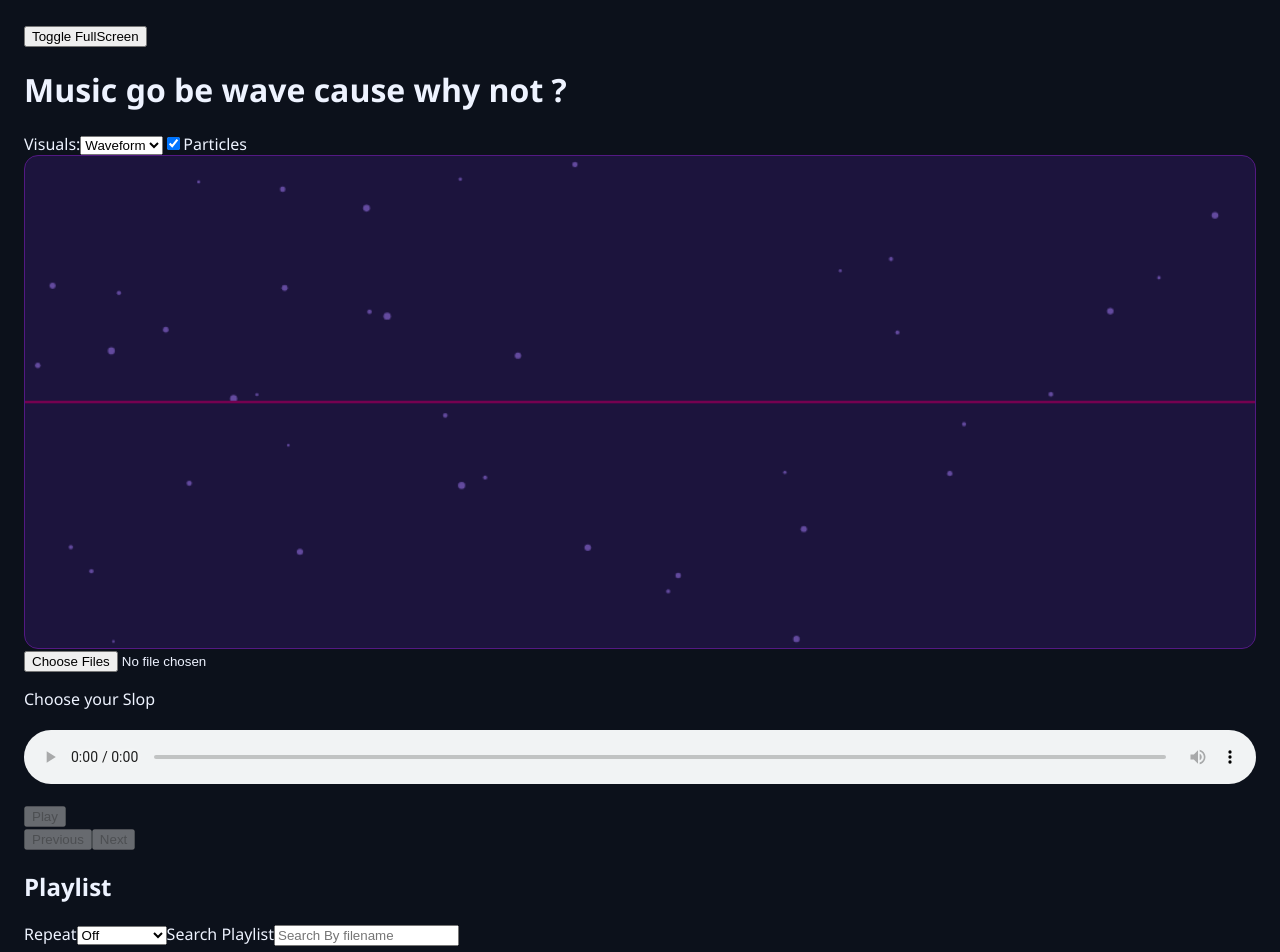
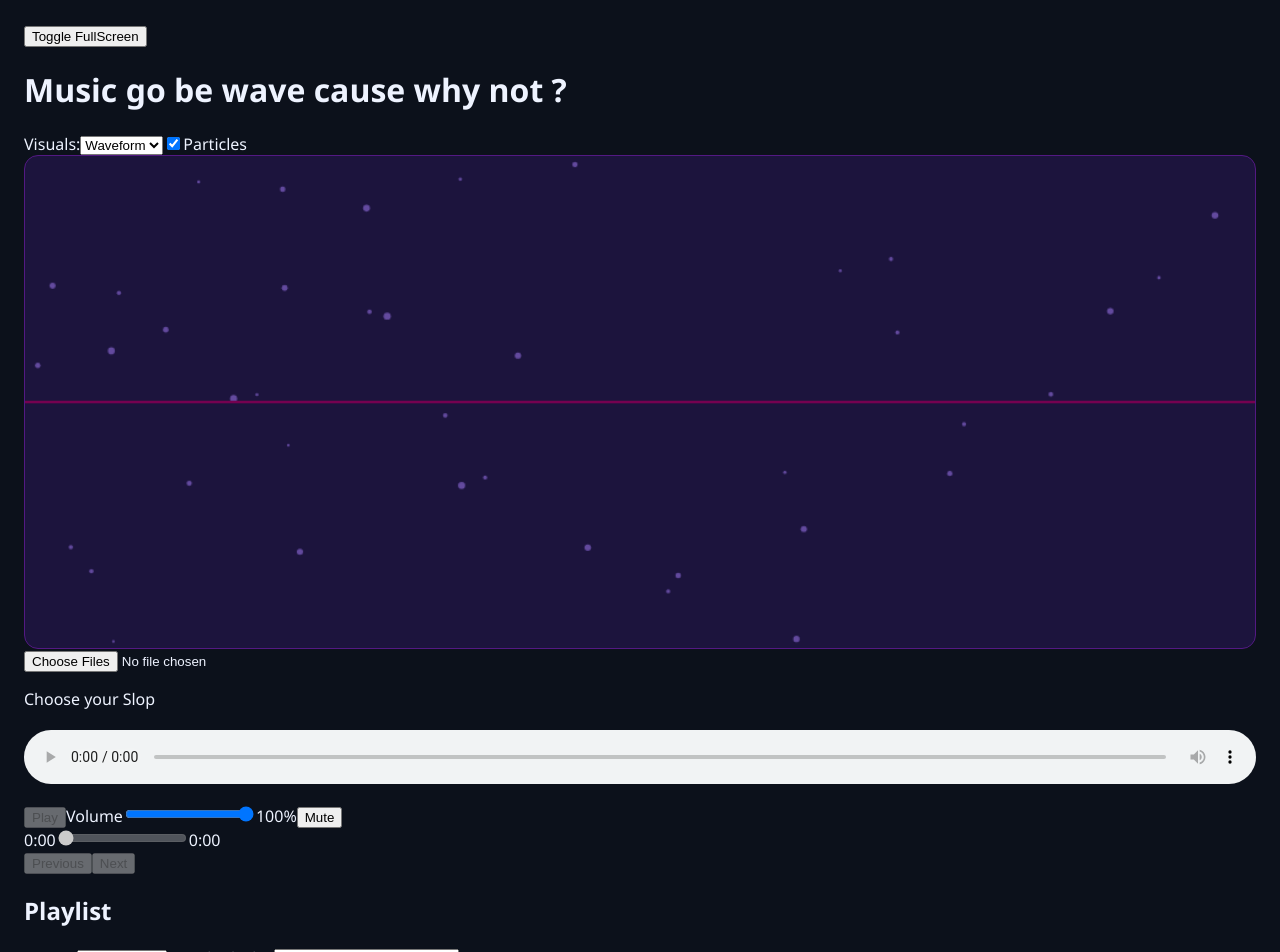
Before and after one commit to the-degenerate-otaku/Comeback---Music-Visualizer, a React (Vite) app: page / in a window 1280 px wide. Shown: the top 952 px of the page. Built offline with nearby package versions, Linux system fonts and the light colour scheme.

Commit message:
Added: Volume/progress silder

```diff
--- a/src/App.jsx
+++ b/src/App.jsx
@@ -11,6 +11,10 @@ export default function App() {
   const [search, setSearch] = useState("");
   const [repeat, setRepeat] = useState("off");
   const [isPlaying, setIsPlaying] = useState(false);
+  const [currentTime, setCurrentTime] = useState(0);
+  const [duration, setDuration] = useState(0);
+  const [volume, setVolume] = useState(1);
+  const [muted, setMuted] = useState(false);
   const [playlist, setPlaylist] = useState([]);
   const graphRef = useRef(null);
   const [analyser, setAnalyser] = useState(null);
@@ -142,6 +146,16 @@ export default function App() {
     } catch (err) {
       setError(`Fullscreen unavailable: ${err.message}`);
     }
+  }
+
+  function formatTime(sec) {
+    if (!Number.isFinite(sec)) return "0:00";
+
+    const min = Math.floor(sec / 60);
+    const remainder = Math.floor(sec % 60);
+
+    return min + ":" + String(remainder).padStart(2, "0");
+
   }
 
   async function togglePlayback() {
@@ -413,11 +427,30 @@ export default function App() {
         setIsPlaying(true);
         connectAudio();
       }}
+
+        onTimeUpdate={(event) => {
+          setCurrentTime(event.currentTarget.currentTime);
+        }}
+        onDurationChange={(event) => {
+          const length = event.currentTarget.duration;
+          setDuration(Number.isFinite(length) ? length : 0);
+        }}
+        onEmptied={() => {
+          setCurrentTime(0);
+          setDuration(0);
+        }}
         onPause={() => setIsPlaying(false)}
         onCanPlay={playLoadedTrack} onEnded={() => {
           setIsPlaying(false);
           handleTrackEnded();
-        }} />
+        }}
+
+        onVolumeChange={(event) => {
+          setVolume(event.currentTarget.volume);
+          setMuted(event.currentTarget.muted);
+        }}
+      />
+
 
       <button
         type="button"
@@ -425,6 +458,71 @@ export default function App() {
         disabled={!file}>
         {isPlaying ? "Pause" : "Play"}
       </button>
+
+      <label>
+        Volume
+
+
+        <input
+          type="range"
+          min="0"
+          max="1"
+          step="0.01"
+          value={volume}
+          onChange={(event) => {
+            const level = Number(event.target.value);
+            audioRef.current.volume = level;
+
+            setVolume(level);
+            audioRef.current.volume = level;
+
+            if (level > 0) {
+              setMuted(false);
+              audioRef.current.muted = false;
+            }
+          }}
+        />
+      </label>
+
+      <span>{Math.round(volume * 100)}%</span>
+
+      <button
+        type="button"
+        onClick={() => {
+          const audio = audioRef.current;
+
+          if (audio.muted || audio.volume === 0) {
+            if (audio.volume === 0) {
+              audio.volume = 0.5;
+            }
+            audio.muted = false;
+          } else {
+            audio.muted = true;
+          }
+        }}
+      >
+        {muted || volume === 0 ? "Unmute" : "Mute"}
+      </button>
+      <div>
+        <span>{formatTime(currentTime)}</span>
+
+        <input
+          type="range"
+          aria-label="Playback"
+          min="0"
+          max={duration || 1}
+          step={0.1}
+          value={Math.min(currentTime, duration || 0)}
+          disabled={!file || duration <= 0}
+          onChange={(event) => {
+            const position = Number(event.target.value);
+            audioRef.current.currentTime = position;
+            setCurrentTime(position);
+          }
+          }
+        />
+        <span>{formatTime(duration)}</span>
+      </div>
 
       <div>
         <button
```
